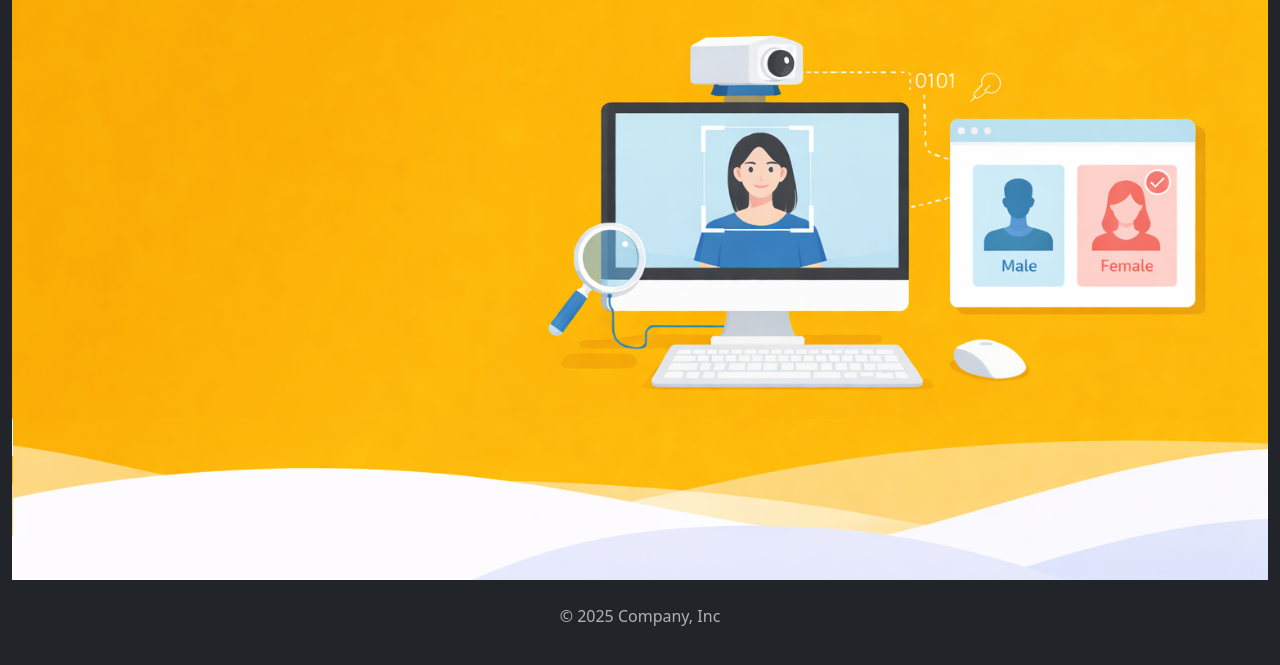
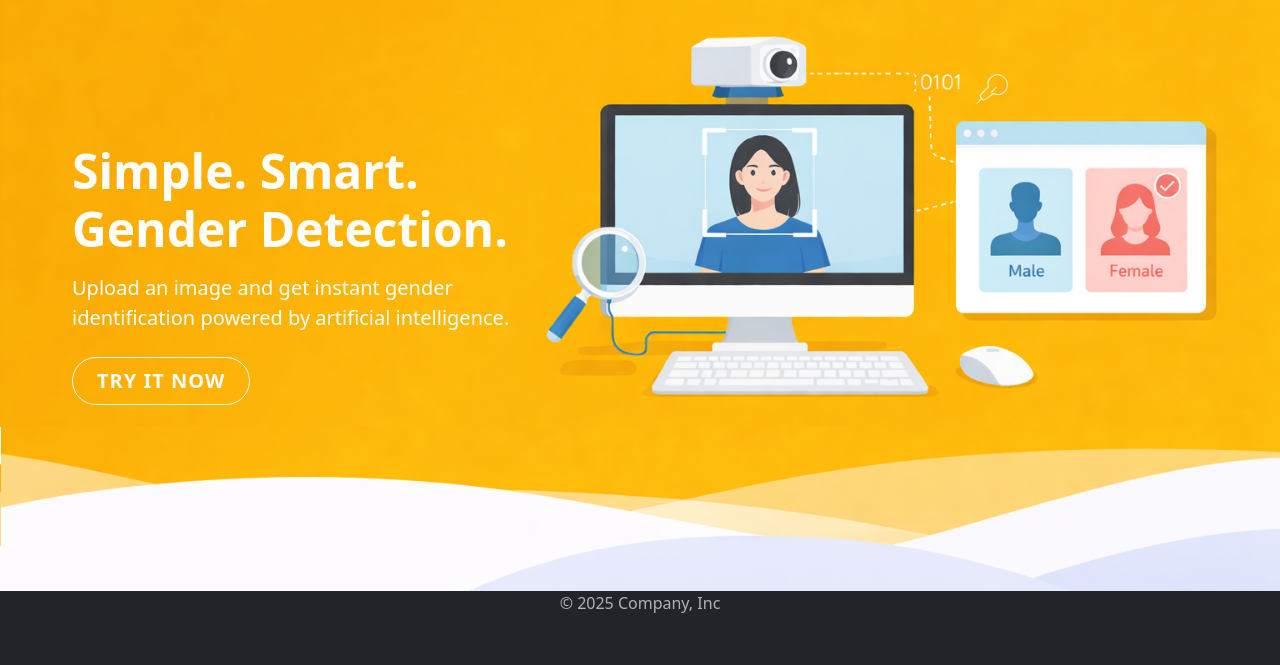
Before and after one commit to jrizzato/flask-face-detection, a Flask app: page / in a window 1280 px wide. Shown: the part 72-737 px from the top of the page. Run offline with Flask 3, Linux system fonts and the light colour scheme.

Commit message:
update home

```diff
--- a/templates/base.html
+++ b/templates/base.html
@@ -5,7 +5,7 @@
     <meta name="viewport" content="width=device-width, initial-scale=1.0">
     <link href="https://cdn.jsdelivr.net/npm/bootstrap@5.3.8/dist/css/bootstrap.min.css" rel="stylesheet" integrity="sha384-sRIl4kxILFvY47J16cr9ZwB07vP4J8+LH7qKQnuqkuIAvNWLzeN8tE5YBujZqJLB" crossorigin="anonymous">
     <script src="https://cdn.jsdelivr.net/npm/bootstrap@5.3.8/dist/js/bootstrap.bundle.min.js" integrity="sha384-FKyoEForCGlyvwx9Hj09JcYn3nv7wiPVlz7YYwJrWVcXK/BmnVDxM+D2scQbITxI" crossorigin="anonymous"></script>
-    <title>{% block title %} Face Detection WebApp {% endblock %}</title>
+    <title>{% block title %} Gender Detection App {% endblock %}</title>
 </head>
 <body>
     <!-- Navbar -->
--- a/templates/home.html
+++ b/templates/home.html
@@ -1,12 +1,25 @@
 {% extends 'base.html' %}
 
 {% block title %}
-    About Us - My Website
+GenderVision | Home
 {% endblock %}
 
 {% block content %}
-    <div class="container-fluid py-0 mb-4">
-        <img src="./static/presentation.png" style="width: 100%">
+<!-- Hero Section -->
+<section class="position-relative text-white">
+  <!-- Imagen de fondo -->
+  <img src="./static/presentation.png" style="width: 100%">
+  <!-- Capa de texto superpuesta -->
+  <div class="position-absolute start-0 ps-5" style="top: 20%;">
+    <div class="p-4" style="max-width: 500px;">
+      <h1 class="fw-bold display-5 mb-3">Simple. Smart. Gender Detection.</h1>
+      <p class="fs-5 mb-4">
+        Upload an image and get instant gender identification powered by artificial intelligence.
+      </p>
+      <a href="#" class="btn btn-outline-light btn-lg px-4 rounded-pill text-uppercase fw-semibold" style="letter-spacing: 0.05em;">
+        Try It Now
+      </a>
     </div>
-
+  </div>
+</section>
 {% endblock %}
```
Also changed, not shown: static/presentation.png.
